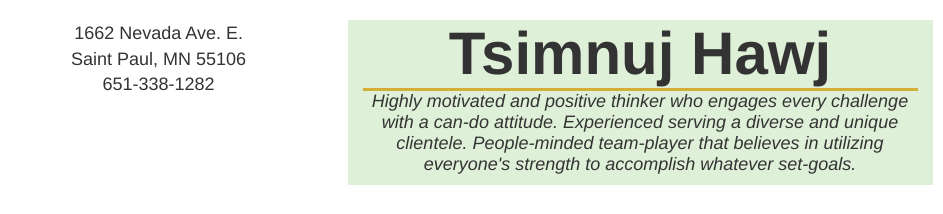
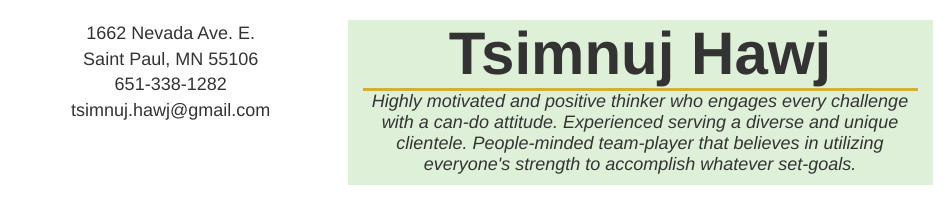
Before and after one commit to tsimnujhawj/tsimnujhawj.github.io, a plain HTML site: page index.html in a window 1280 px wide. Shown: the top 214 px of the page, 0-943 px from the left. Drawn offline with nearby package versions, Linux system fonts and the light colour scheme.

Commit message:
Update index.html

```diff
--- a/index.html
+++ b/index.html
@@ -2,8 +2,8 @@
 <html>
 <head>
   <meta charset="utf-8"/>
-	<title>My Prime Academy Resume Submission</title>
-		<link href="main.css" rel="stylesheet" type="text/css"/>
+  <title>My Prime Academy Resume Submission</title>
+    <link href="main.css" rel="stylesheet" type="text/css"/>
   <link rel="stylesheet" href="https://maxcdn.bootstrapcdn.com/bootstrap/3.3.7/css/bootstrap.min.css" integrity="sha384-BVYiiSIFeK1dGmJRAkycuHAHRg32OmUcww7on3RYdg4Va+PmSTsz/K68vbdEjh4u" crossorigin="anonymous">
 </head>
 <body>
@@ -16,7 +16,7 @@
 <div class="row">
 
       <div class="col-lg-3 col-xs-4">
-        <p class="contact">1662 Nevada Ave. E.<br>Saint Paul, MN 55106<br>651-338-1282</p>
+        <p class="contact">1662 Nevada Ave. E.<br>Saint Paul, MN 55106<br>651-338-1282<br>tsimnuj.hawj@gmail.com</p>
       </div>
 
 <!-- Qualification Highlight here -->
```
